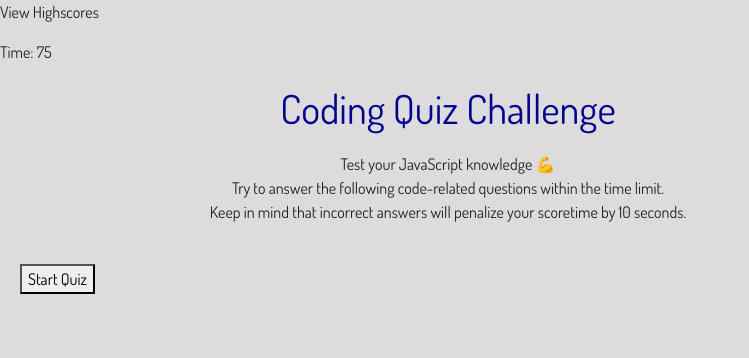
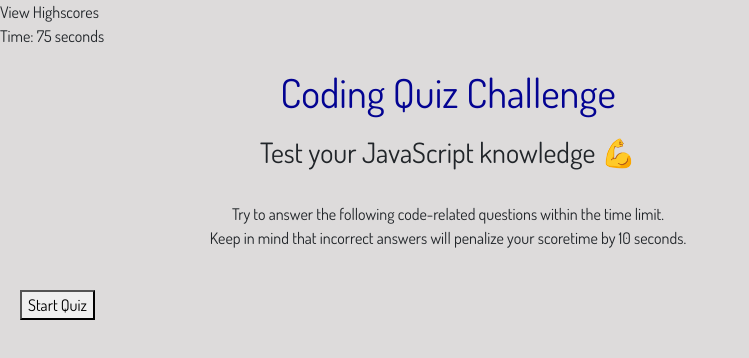
Before and after one commit to KarrynS/Code-Quiz, a plain HTML site: page index.html in a window 1280 px wide. Shown: the whole page, without its empty margins (0-749 px from the left). Drawn offline with nearby package versions, Linux system fonts and the light colour scheme.

Commit message:
Add files via upload

```diff
--- a/index.html
+++ b/index.html
@@ -14,22 +14,22 @@
 
   <body>
     <header>
-        <p id="viewHighscores">View Highscores</p>
-        <p id="timeDisplay">Time: <span id="timeLeft">75</span></p>
+        <a id="viewHighscores">View Highscores</a>
+        <p id="timeDisplay">Time: <span id="timeLeft">75 seconds</span></p>
     </header>
     <main>
         <h1 id="mainTitleEl"> Coding Quiz Challenge</h1>
         <div id="mainBodyEl">
             <p id="content">
-                Test your JavaScript knowledge 💪 <br />
+                <h3>Test your JavaScript knowledge 💪 </h3><br />
                 Try to answer the following code-related questions  within the time limit. <br />
                 Keep in mind that incorrect answers will penalize your scoretime by 10 seconds.
             </p>
         </div>
     </main>
-    <script src="script.js" ></script>
     <script src="https://code.jquery.com/jquery-3.5.1.slim.min.js" integrity="sha384-DfXdz2htPH0lsSSs5nCTpuj/zy4C+OGpamoFVy38MVBnE+IbbVYUew+OrCXaRkfj" crossorigin="anonymous"></script>
     <script src="https://cdn.jsdelivr.net/npm/bootstrap@4.5.3/dist/js/bootstrap.bundle.min.js" integrity="sha384-ho+j7jyWK8fNQe+A12Hb8AhRq26LrZ/JpcUGGOn+Y7RsweNrtN/tE3MoK7ZeZDyx" crossorigin="anonymous"></script>
-  </body>
+    <script src="script.js" ></script>
+</body>
 
 </html>
```
